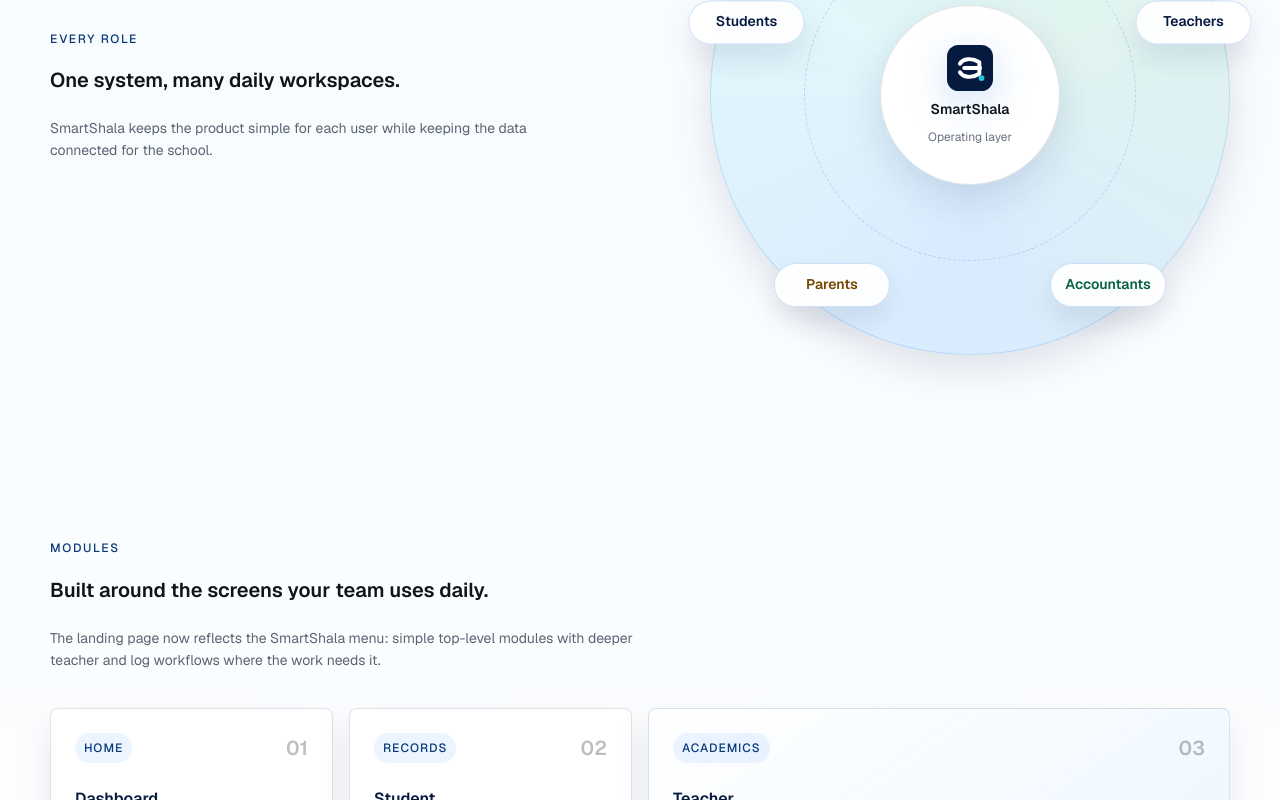
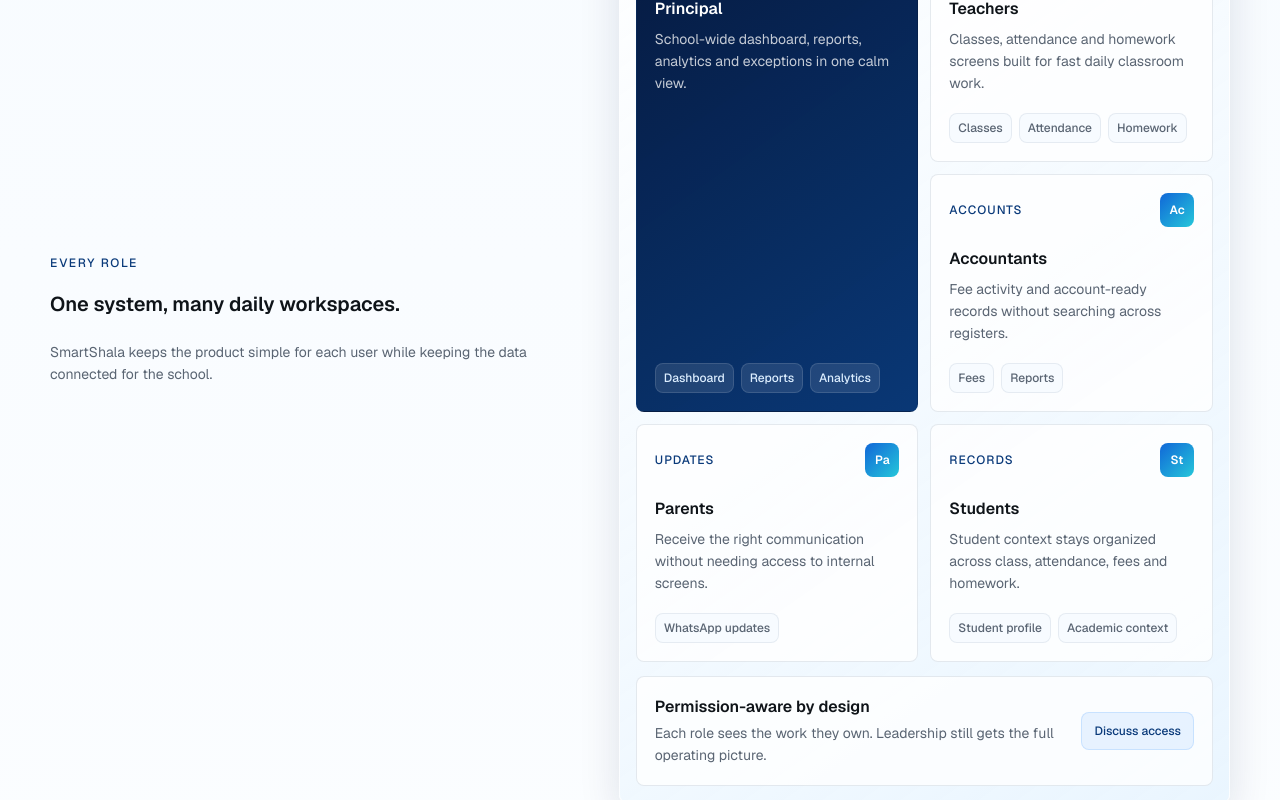
Before and after one commit to nayansuthar-1/smartshala-landing-page, a Next.js app: page / in a window 1280 px wide. Shown: the part 1960-2760 px from the top of the page. Built offline with nearby package versions, Linux system fonts and the light colour scheme.

Commit message:
role ui maxxxxxing

```diff
--- a/app/globals.css
+++ b/app/globals.css
@@ -1030,85 +1030,198 @@
   line-height: var(--leading-body);
 }
 
-.role-orbit {
-  position: relative;
-  display: grid;
-  width: min(520px, 100%);
-  aspect-ratio: 1;
+.role-workspace {
+  display: grid;
+  gap: 14px;
+  padding: 16px;
+  background:
+    linear-gradient(145deg, rgba(255, 255, 255, 0.92), rgba(226, 242, 255, 0.72)),
+    var(--panel);
+  border: 1px solid rgba(255, 255, 255, 0.78);
+  border-radius: 8px;
+  box-shadow: var(--shadow-soft);
+}
+
+.role-workspace__header {
+  display: flex;
+  align-items: center;
+  justify-content: space-between;
+  gap: 16px;
+  padding: 8px 8px 2px;
+}
+
+.role-workspace__header span {
+  display: block;
+  color: var(--blue-800);
+  font-size: var(--type-caption);
+  font-weight: 500;
+  line-height: var(--leading-caption);
+  letter-spacing: 0.12em;
+  text-transform: uppercase;
+}
+
+.role-workspace__header strong {
+  display: block;
+  margin-top: 4px;
+  color: var(--ink);
+  font-size: var(--type-h2);
+  font-weight: 600;
+  line-height: var(--leading-h2);
+}
+
+.role-card-grid {
+  display: grid;
+  grid-template-columns: repeat(2, minmax(0, 1fr));
+  gap: 12px;
+}
+
+.role-card {
+  display: flex;
+  min-height: 196px;
+  flex-direction: column;
+  padding: 18px;
+  background: rgba(255, 255, 255, 0.8);
+  border: 1px solid rgba(18, 52, 88, 0.1);
+  border-radius: 8px;
+  transition:
+    transform 180ms ease,
+    box-shadow 180ms ease,
+    border-color 180ms ease;
+}
+
+.role-card:first-child {
+  grid-row: span 2;
+  background:
+    linear-gradient(145deg, rgba(6, 26, 64, 0.96), rgba(10, 58, 122, 0.92)),
+    var(--blue-950);
+}
+
+.role-card:hover {
+  border-color: rgba(16, 103, 216, 0.2);
+  box-shadow: 0 18px 45px rgba(6, 26, 64, 0.1);
+  transform: translateY(-2px);
+}
+
+.role-card__top {
+  display: flex;
+  align-items: center;
+  justify-content: space-between;
+  gap: 12px;
+}
+
+.role-card__top span {
+  color: var(--blue-800);
+  font-size: var(--type-caption);
+  font-weight: 500;
+  line-height: var(--leading-caption);
+  letter-spacing: 0.08em;
+  text-transform: uppercase;
+}
+
+.role-card__top b {
+  display: grid;
+  width: 34px;
+  height: 34px;
   place-items: center;
-  justify-self: end;
-  border: 1px solid rgba(16, 103, 216, 0.17);
-  border-radius: 50%;
-  background:
-    conic-gradient(from 180deg, rgba(33, 136, 255, 0.16), rgba(37, 199, 218, 0.12), rgba(36, 180, 126, 0.12), rgba(33, 136, 255, 0.16)),
-    rgba(255, 255, 255, 0.48);
-  box-shadow: var(--shadow-soft);
-}
-
-.role-orbit::before {
-  position: absolute;
-  inset: 18%;
-  content: "";
-  border: 1px dashed rgba(16, 103, 216, 0.22);
-  border-radius: 50%;
-}
-
-.role-core {
-  position: relative;
-  z-index: 2;
-  display: grid;
-  width: 180px;
-  height: 180px;
-  place-items: center;
-  align-content: center;
-  gap: 8px;
-  background: white;
-  border: 1px solid var(--line);
-  border-radius: 50%;
-  box-shadow: var(--shadow-soft);
-  text-align: center;
-}
-
-.role-core .logo {
-  width: 46px;
-  height: 46px;
-}
-
-.role-core span {
-  color: var(--muted);
-  font-size: var(--type-caption);
-  font-weight: 400;
-  line-height: var(--leading-caption);
-}
-
-.role-chip {
-  position: absolute;
-  top: 50%;
-  left: 50%;
-  min-width: 116px;
-  padding: 10px 12px;
-  color: var(--blue-950);
-  background: rgba(255, 255, 255, 0.92);
-  border: 1px solid rgba(16, 103, 216, 0.18);
-  border-radius: 999px;
-  box-shadow: 0 14px 30px rgba(6, 26, 64, 0.1);
+  color: white;
+  background: linear-gradient(135deg, var(--blue-600), var(--cyan));
+  border-radius: 8px;
+  font-size: var(--type-caption);
+  font-weight: 600;
+  line-height: var(--leading-caption);
+}
+
+.role-card h3 {
+  margin: 20px 0 0;
+  color: var(--ink);
+  font-size: var(--type-h3);
+  font-weight: 600;
+  line-height: var(--leading-h3);
+}
+
+.role-card p {
+  margin: 8px 0 0;
+  color: var(--ink-soft);
   font-size: var(--type-body);
-  font-weight: 600;
   line-height: var(--leading-body);
-  text-align: center;
-  transform:
-    translate(-50%, -50%)
-    rotate(calc(var(--i) * 1turn / var(--total)))
-    translateY(-235px)
-    rotate(calc(var(--i) * -1turn / var(--total)));
-}
-
-.role-chip:nth-child(4n) {
-  color: #076241;
-}
-
-.role-chip:nth-child(4n + 1) {
-  color: #744700;
+}
+
+.role-card__access {
+  display: flex;
+  flex-wrap: wrap;
+  gap: 7px;
+  margin-top: auto;
+  padding-top: 18px;
+}
+
+.role-card__access span {
+  padding: 6px 8px;
+  color: var(--ink-soft);
+  background: rgba(247, 251, 255, 0.9);
+  border: 1px solid rgba(18, 52, 88, 0.08);
+  border-radius: 8px;
+  font-size: var(--type-caption);
+  font-weight: 500;
+  line-height: var(--leading-caption);
+}
+
+.role-card:first-child .role-card__top span,
+.role-card:first-child h3,
+.role-card:first-child p {
+  color: white;
+}
+
+.role-card:first-child p {
+  opacity: 0.76;
+}
+
+.role-card:first-child .role-card__access span {
+  color: #dceeff;
+  background: rgba(255, 255, 255, 0.1);
+  border-color: rgba(255, 255, 255, 0.12);
+}
+
+.role-access-panel {
+  display: grid;
+  grid-template-columns: minmax(0, 1fr) auto;
+  gap: 16px;
+  align-items: center;
+  padding: 18px;
+  background: rgba(255, 255, 255, 0.78);
+  border: 1px solid rgba(18, 52, 88, 0.1);
+  border-radius: 8px;
+}
+
+.role-access-panel strong {
+  display: block;
+  color: var(--ink);
+  font-size: var(--type-h3);
+  font-weight: 600;
+  line-height: var(--leading-h3);
+}
+
+.role-access-panel span {
+  display: block;
+  margin-top: 4px;
+  color: var(--ink-soft);
+  font-size: var(--type-body);
+  line-height: var(--leading-body);
+}
+
+.role-access-panel a {
+  display: inline-flex;
+  min-height: 38px;
+  align-items: center;
+  justify-content: center;
+  padding: 0 12px;
+  color: var(--blue-800);
+  background: rgba(33, 136, 255, 0.09);
+  border: 1px solid rgba(33, 136, 255, 0.16);
+  border-radius: 8px;
+  font-size: var(--type-caption);
+  font-weight: 500;
+  line-height: var(--leading-caption);
+  white-space: nowrap;
 }
 
 .modules {
@@ -1623,10 +1736,6 @@
     inset-inline: -12px;
   }
 
-  .role-orbit {
-    justify-self: center;
-  }
-
   .module-grid {
     grid-template-columns: repeat(2, minmax(0, 1fr));
   }
@@ -1715,25 +1824,6 @@
     transform: translateX(50%) rotate(0deg);
   }
 
-  .role-orbit {
-    width: min(100%, 430px);
-    margin-top: 18px;
-  }
-
-  .role-core {
-    width: 150px;
-    height: 150px;
-  }
-
-  .role-chip {
-    min-width: 104px;
-    transform:
-      translate(-50%, -50%)
-      rotate(calc(var(--i) * 1turn / var(--total)))
-      translateY(-192px)
-      rotate(calc(var(--i) * -1turn / var(--total)));
-  }
-
   .footer {
     display: grid;
   }
@@ -1819,30 +1909,21 @@
     width: 205px;
   }
 
-  .role-orbit {
-    display: grid;
+  .role-workspace {
+    padding: 12px;
+  }
+
+  .role-card-grid,
+  .role-access-panel {
+    grid-template-columns: 1fr;
+  }
+
+  .role-card:first-child {
+    grid-row: auto;
+  }
+
+  .role-access-panel a {
     width: 100%;
-    aspect-ratio: auto;
-    gap: 10px;
-    padding: 18px;
-    border-radius: 8px;
-  }
-
-  .role-orbit::before {
-    display: none;
-  }
-
-  .role-core {
-    width: 100%;
-    height: auto;
-    padding: 22px;
-    border-radius: 8px;
-  }
-
-  .role-chip {
-    position: static;
-    width: 100%;
-    transform: none;
   }
 
   .principle,
--- a/app/page.tsx
+++ b/app/page.tsx
@@ -3,11 +3,36 @@
 import { useEffect } from "react";
 
 const roles = [
-  "Principal",
-  "Teachers",
-  "Accountants",
-  "Parents",
-  "Students",
+  {
+    name: "Principal",
+    label: "Leadership",
+    body: "School-wide dashboard, reports, analytics and exceptions in one calm view.",
+    access: ["Dashboard", "Reports", "Analytics"],
+  },
+  {
+    name: "Teachers",
+    label: "Academics",
+    body: "Classes, attendance and homework screens built for fast daily classroom work.",
+    access: ["Classes", "Attendance", "Homework"],
+  },
+  {
+    name: "Accountants",
+    label: "Accounts",
+    body: "Fee activity and account-ready records without searching across registers.",
+    access: ["Fees", "Reports"],
+  },
+  {
+    name: "Parents",
+    label: "Updates",
+    body: "Receive the right communication without needing access to internal screens.",
+    access: ["WhatsApp updates"],
+  },
+  {
+    name: "Students",
+    label: "Records",
+    body: "Student context stays organized across class, attendance, fees and homework.",
+    access: ["Student profile", "Academic context"],
+  },
 ];
 
 const modules = [
@@ -417,21 +442,38 @@
               the data connected for the school.
             </p>
           </div>
-          <div className="role-orbit reveal" aria-label="SmartShala roles">
-            <div className="role-core">
+          <div className="role-workspace reveal" aria-label="SmartShala roles">
+            <div className="role-workspace__header">
+              <div>
+                <span>Role access</span>
+                <strong>Connected, not cluttered.</strong>
+              </div>
               <Logo />
-              <b>SmartShala</b>
-              <span>Operating layer</span>
             </div>
-            {roles.map((role, index) => (
-              <span
-                className="role-chip"
-                style={{ "--i": index, "--total": roles.length } as React.CSSProperties}
-                key={role}
-              >
-                {role}
-              </span>
-            ))}
+            <div className="role-card-grid">
+              {roles.map((role) => (
+                <article className="role-card" key={role.name}>
+                  <div className="role-card__top">
+                    <span>{role.label}</span>
+                    <b>{role.name.slice(0, 2)}</b>
+                  </div>
+                  <h3>{role.name}</h3>
+                  <p>{role.body}</p>
+                  <div className="role-card__access">
+                    {role.access.map((item) => (
+                      <span key={item}>{item}</span>
+                    ))}
+                  </div>
+                </article>
+              ))}
+            </div>
+            <div className="role-access-panel">
+              <div>
+                <strong>Permission-aware by design</strong>
+                <span>Each role sees the work they own. Leadership still gets the full operating picture.</span>
+              </div>
+              <a href="#demo">Discuss access</a>
+            </div>
           </div>
         </section>
 
```
